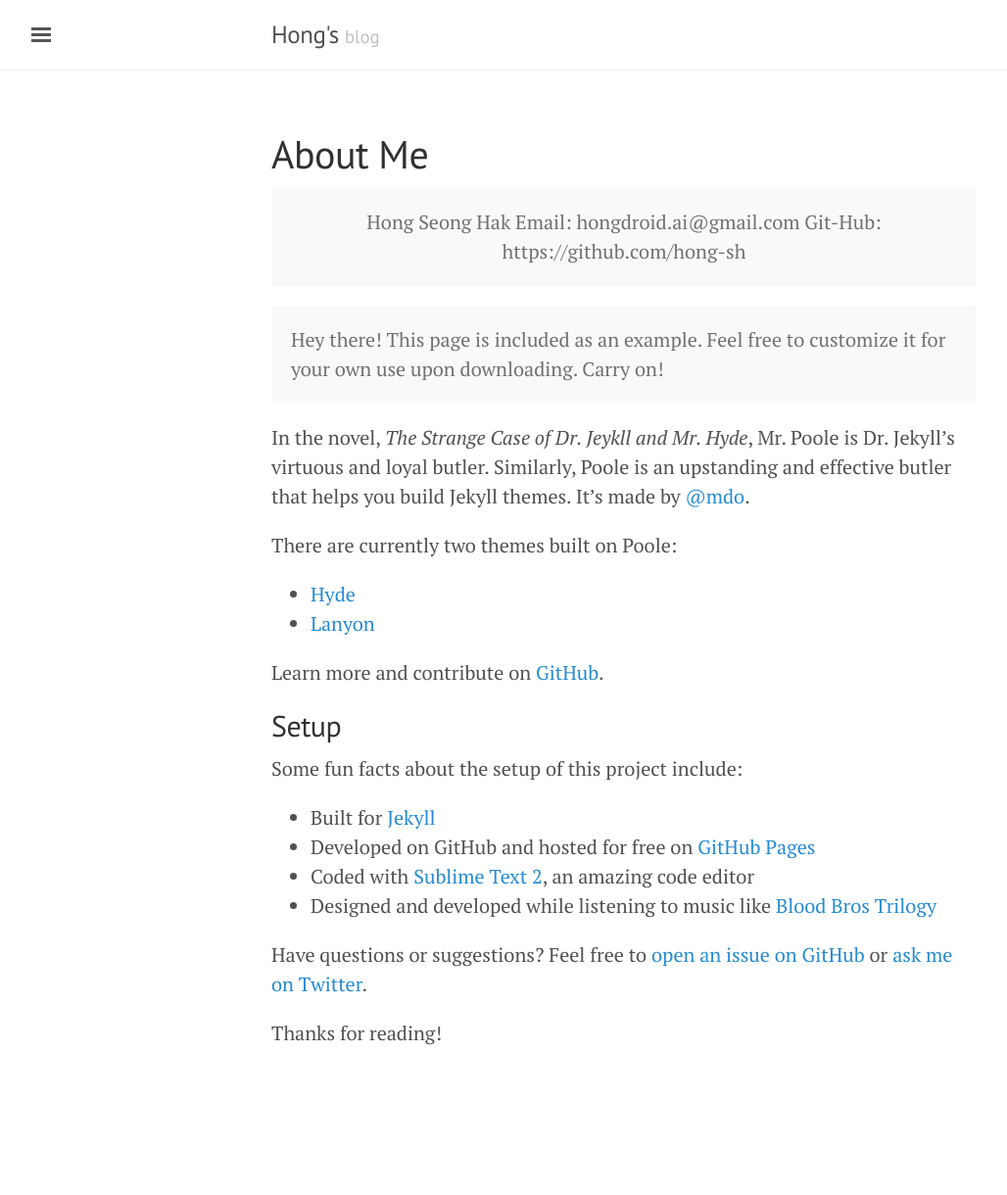
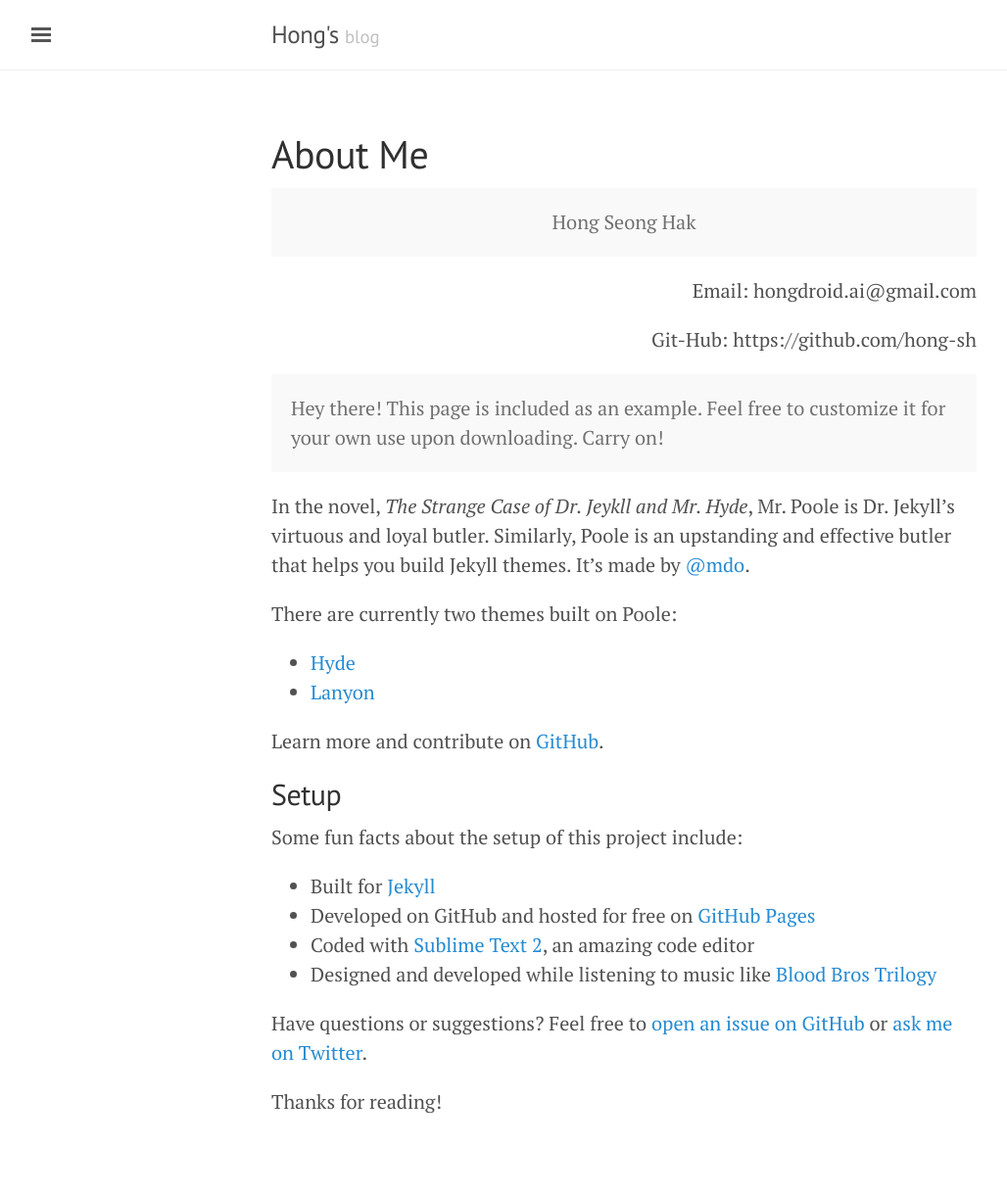
Before and after one commit to hong-sh/hong-sh.github.io, a Jekyll site: the page built from about.md, in a window 1280 px wide. Shown: the whole page at 98% size, without its empty margins (3-1031 px from the left). Built offline with Jekyll 4.4.1, drawn with Linux system fonts in a browser that asks for light colours; before the commit the page ends 1150 px from its top, so only the background shows below that.

Commit message:
about update

```diff
--- a/about.md
+++ b/about.md
@@ -5,8 +5,8 @@ title: About Me
 
 <p class="message" style="text-align:center">
   Hong Seong Hak
-<span style="text-align:right">Email: hongdroid.ai@gmail.com</span>
-<span style="text-align:right">Git-Hub: https://github.com/hong-sh</span>
+<p style="text-align:right">Email: hongdroid.ai@gmail.com</p>
+<p style="text-align:right">Git-Hub: https://github.com/hong-sh</p>
 </p>
 
 
```
